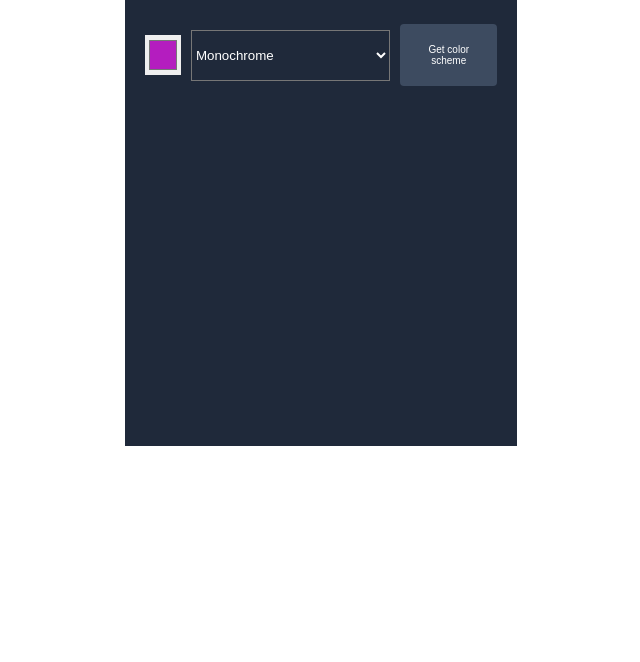
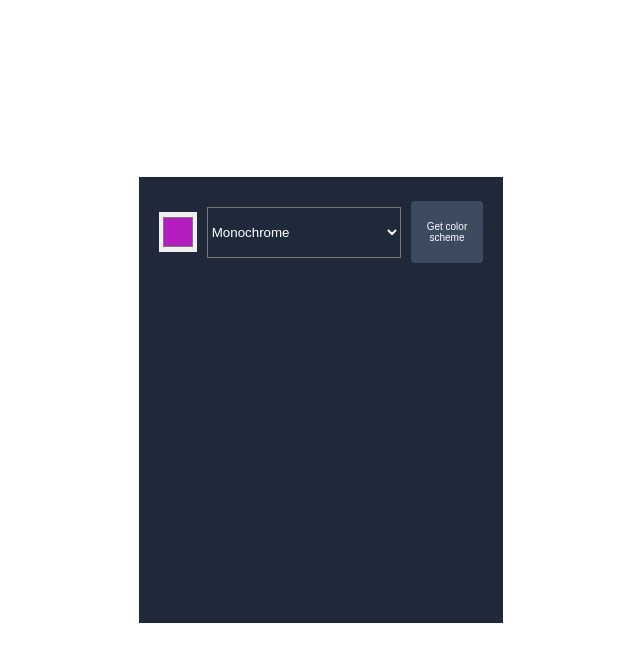
Before and after one commit to sayjess/color-scheme-generator, a plain HTML site: page index.html in a window 1280 px wide. Shown: the whole page, without its empty margins (319-959 px from the left). Drawn offline with Linux system fonts and the light colour scheme; no server answers.

Commit message:
updated styling

```diff
--- a/index.css
+++ b/index.css
@@ -14,6 +14,7 @@ body {
     display: flex;
     justify-content: center;
     align-items: center;
+    height: 100vh;
 
 }
 
@@ -49,9 +50,9 @@ header {
     color: inherit;
     border-radius: 4px;
     border: none;
-    width: calc(100% - 60%);
+    width: calc(100% - 65%);
     font-size: 10px;
-    padding: 20px;
+    padding-block: 20px;
 }
 
 .color-scheme-btn:active,
```
